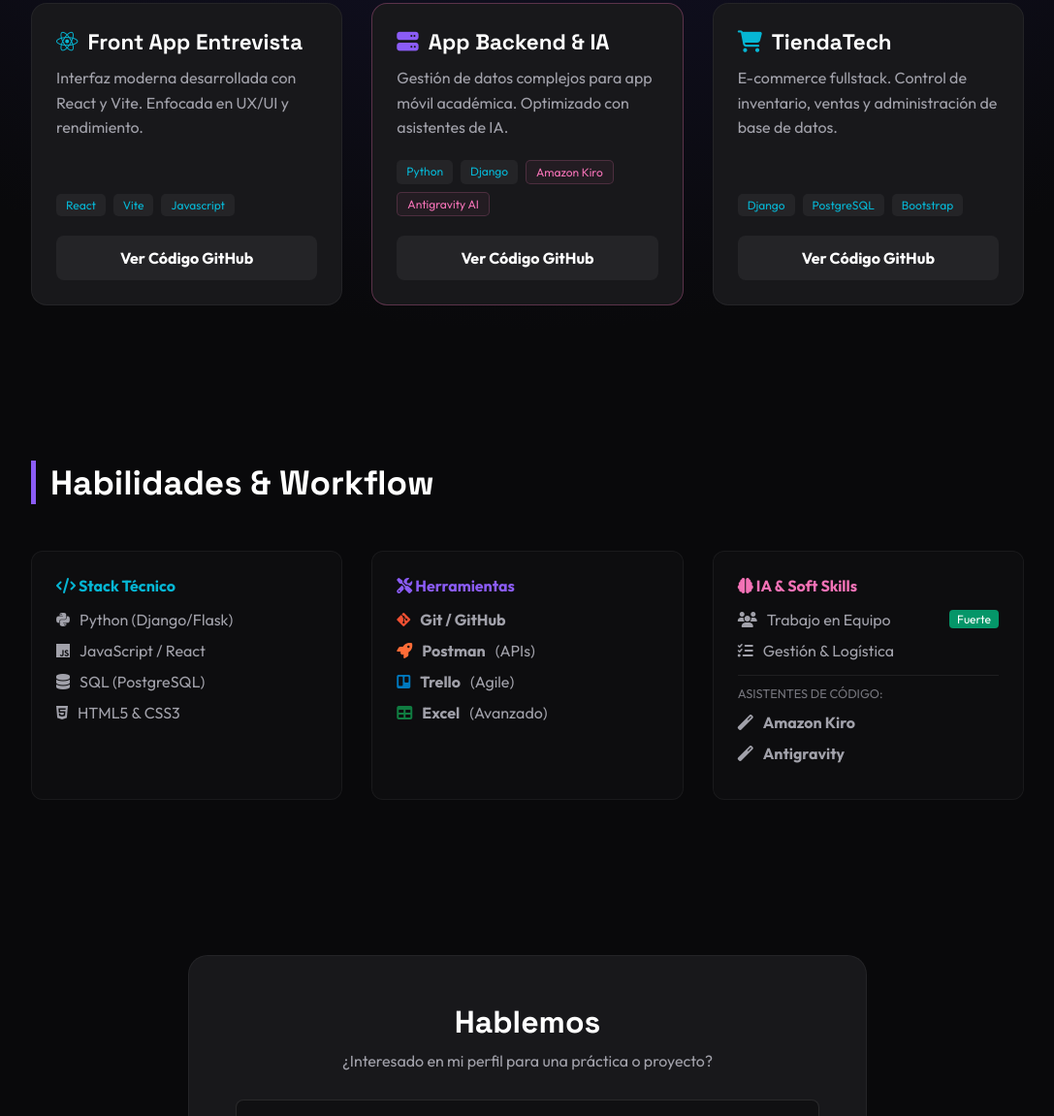
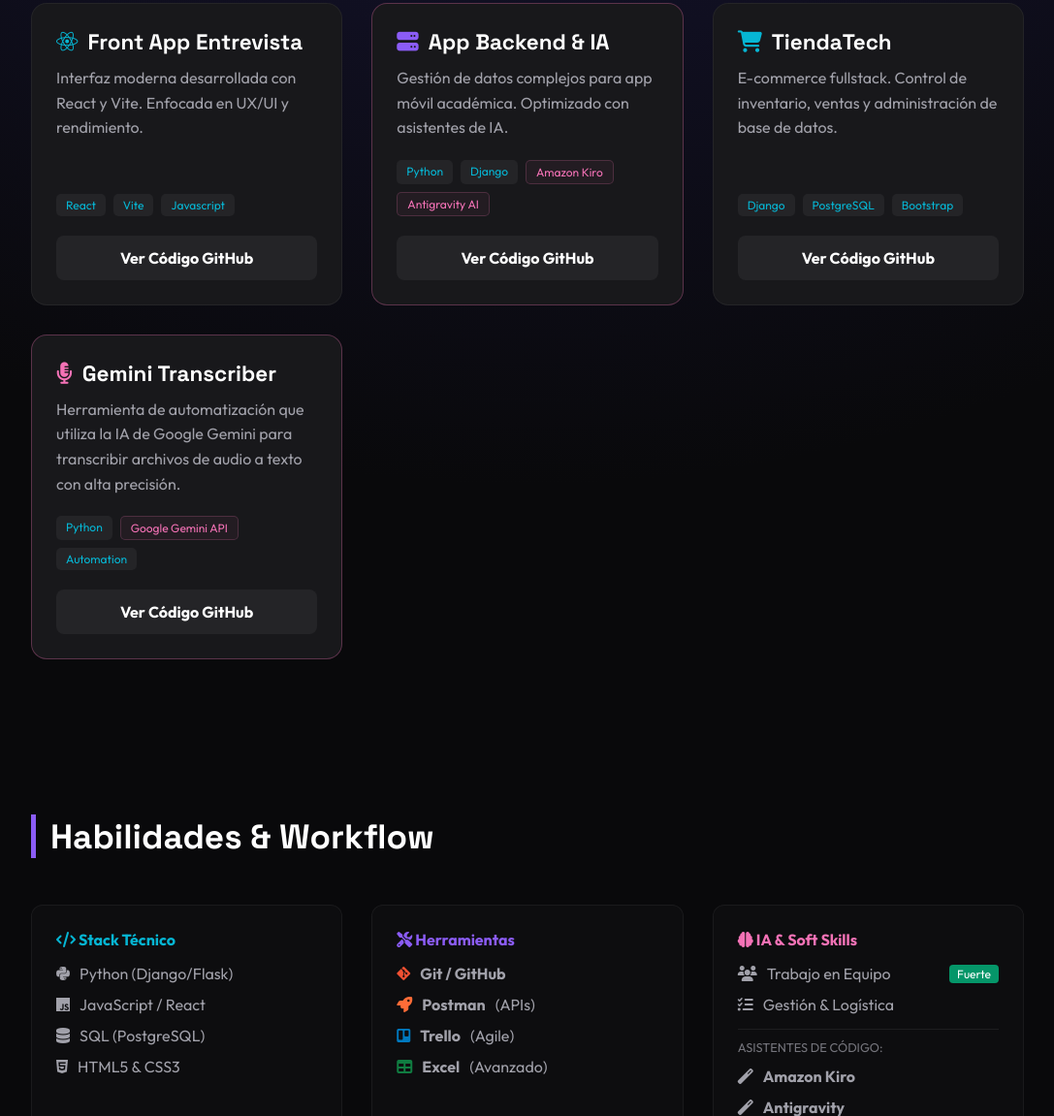
Before and after one commit to Niconixc/Niconixc.github.io, a plain HTML site: page index.html in a window 1280 px wide. Shown: the part 890-2041 px from the top of the page at 97% size, without its empty margins (96-1183 px from the left). Drawn offline with nearby package versions, Linux system fonts and the light colour scheme.

Commit message:
Update index.html

```diff
--- a/index.html
+++ b/index.html
@@ -376,6 +376,18 @@
                 <a href="https://github.com/Niconixc/tiendatech" target="_blank" class="btn-card">Ver Código GitHub</a>
             </div>
 
+            <!-- Proyecto 4 (NUEVO) -->
+            <div class="card" data-aos="fade-up" data-aos-delay="300" style="border-color: rgba(244, 114, 182, 0.3);">
+                <h3><i class="fas fa-microphone-lines" style="color: var(--ai-color);"></i> Gemini Transcriber</h3>
+                <p>Herramienta de automatización que utiliza la IA de Google Gemini para transcribir archivos de audio a texto con alta precisión.</p>
+                <div class="tags">
+                    <span class="tag">Python</span>
+                    <span class="tag ai">Google Gemini API</span>
+                    <span class="tag">Automation</span>
+                </div>
+                <a href="https://github.com/Niconixc/Gemini-Audio-Transcriber" target="_blank" class="btn-card">Ver Código GitHub</a>
+            </div>
+
         </div>
     </section>
 
```
